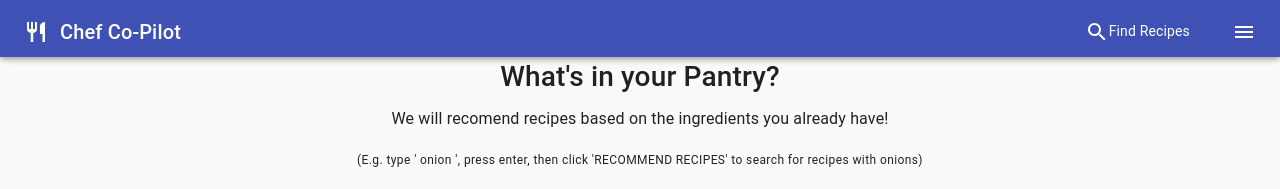
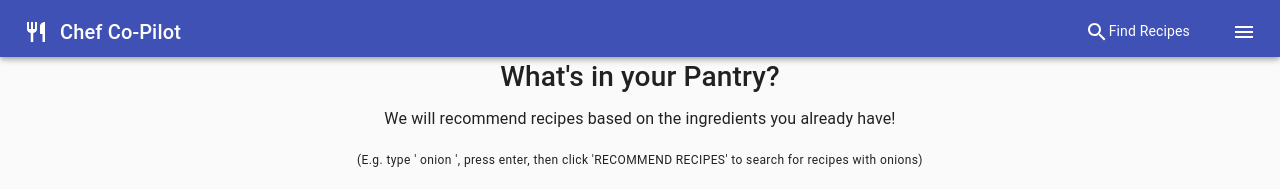
Before and after one commit to ECE444-2020Fall/project1-webapp-group6-importteamname-1, a React (Create React App) app: page /pantry in a window 1280 px wide. Shown: the top 189 px of the page. Built offline with nearby package versions, Linux system fonts and the light colour scheme; no server answers.

Commit message:
Fixed typo

```diff
--- a/src/pages/Pantry/Pantry.jsx
+++ b/src/pages/Pantry/Pantry.jsx
@@ -79,7 +79,7 @@ const Pantry = (props) => {
         <PageTitle titleName="What's in your Pantry?" />
         <center>
         <Typography component="body1" variant="body1" paragraph='true'>
-            We will recomend recipes based on the ingredients you already have!
+            We will recommend recipes based on the ingredients you already have!
             <p></p>
           </Typography>
           <Typography component="body1" variant="caption">
```
